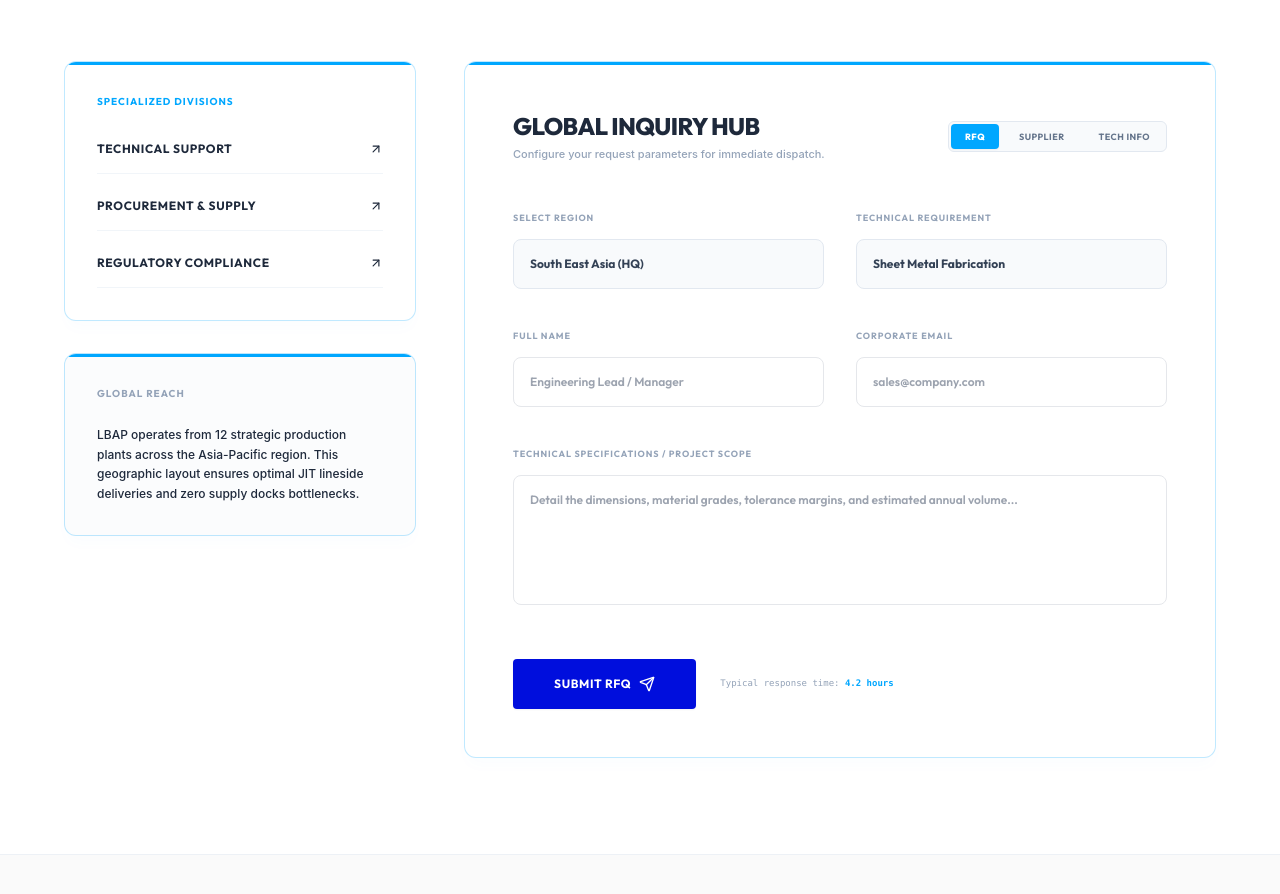
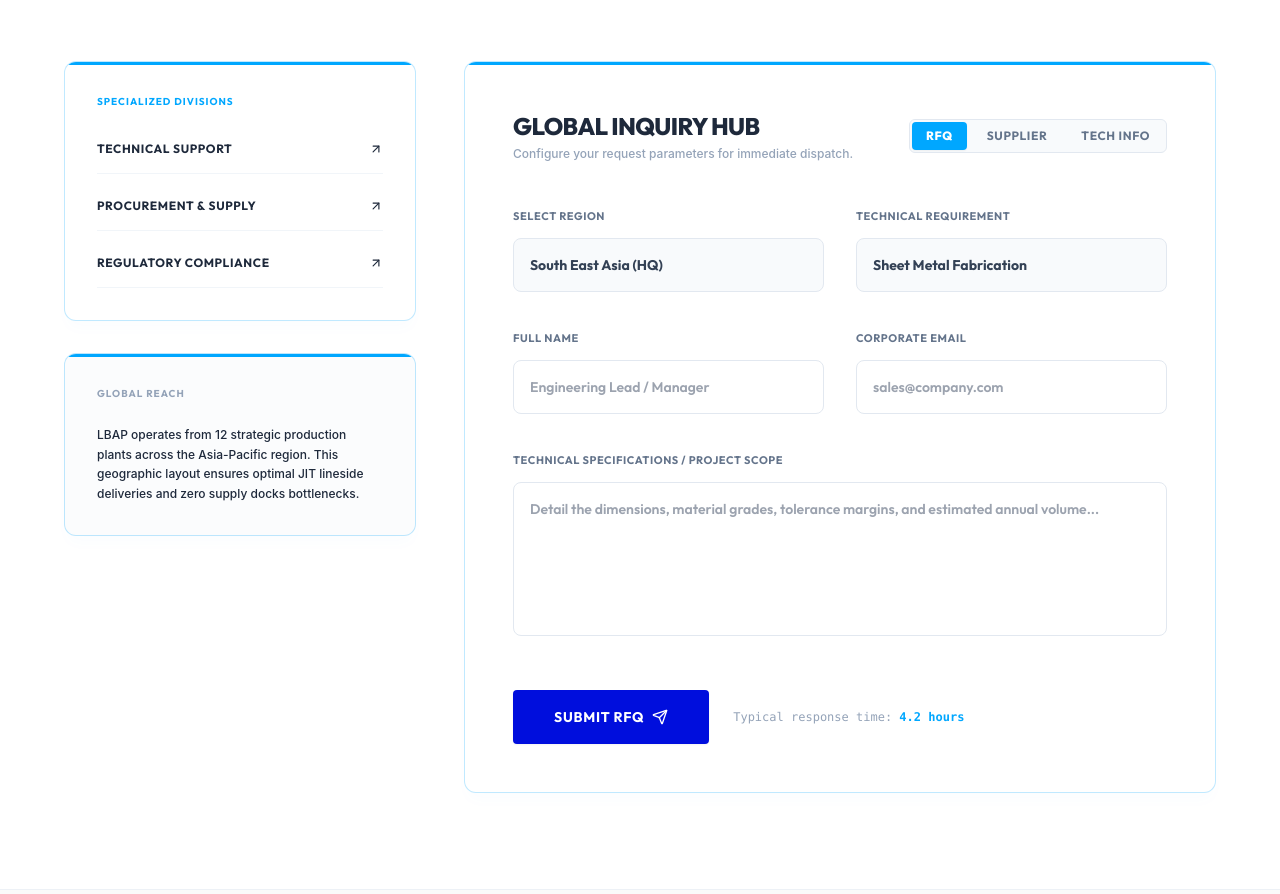
Before and after one commit to Sushmi1705/lbap-1, a React (Vite) app: page /contact in a window 1280 px wide. Shown: the part 880-1774 px from the top of the page. Built offline with nearby package versions, Linux system fonts and the light colour scheme.

Commit message:
style: increase form labels, inputs, selects and helper text font sizes on contact page for readability

```diff
--- a/src/designs/design2/pages/Contact.tsx
+++ b/src/designs/design2/pages/Contact.tsx
@@ -246,7 +246,7 @@ const Contact = () => {
               <div className="flex flex-col md:flex-row justify-between items-start md:items-center mb-10 gap-6">
                 <div>
                   <h2 className="text-2xl font-black text-slate-800 uppercase tracking-tight">Global Inquiry Hub</h2>
-                  <p className="text-slate-400 text-[11px] font-medium font-sans mt-1">Configure your request parameters for immediate dispatch.</p>
+                  <p className="text-slate-400 text-xs font-medium font-sans mt-1">Configure your request parameters for immediate dispatch.</p>
                 </div>
 
                 {/* Form selector buttons */}
@@ -260,7 +260,7 @@ const Contact = () => {
                       key={tab.id}
                       type="button"
                       onClick={() => setQueryType(tab.id)}
-                      className="px-3.5 py-1.5 text-[9px] font-bold uppercase tracking-wider relative transition-all rounded z-10"
+                      className="px-3.5 py-1.5 text-xs font-bold uppercase tracking-wider relative transition-all rounded z-10"
                     >
                       <span className={queryType === tab.id ? 'text-white font-extrabold transition-colors' : 'text-slate-500'}>
                         {tab.label}
@@ -287,7 +287,7 @@ const Contact = () => {
                     <CheckCircle2 className="w-6 h-6" />
                   </div>
                   <h3 className="text-sm font-bold text-slate-800 uppercase tracking-widest">Inquiry Submitted Successfully</h3>
-                  <p className="text-[11px] font-sans max-w-sm mx-auto leading-relaxed">
+                  <p className="text-xs font-sans max-w-sm mx-auto leading-relaxed">
                     Our technical sales team has received your parameters and will compile a specialized report within our 4.2-hour limit.
                   </p>
                 </motion.div>
@@ -295,16 +295,16 @@ const Contact = () => {
                 <form onSubmit={handleFormSubmit} className="space-y-8">
                   <div className="grid grid-cols-1 md:grid-cols-2 gap-8">
                     <div className="space-y-3">
-                      <label className="text-[9px] font-bold uppercase tracking-widest text-slate-400">Select Region</label>
-                      <select className="w-full bg-slate-50 border border-slate-200 p-4 text-xs font-bold text-slate-700 outline-none focus:border-[#00A7FF]/50 transition-colors rounded-lg appearance-none cursor-pointer">
+                      <label className="text-[11px] font-bold uppercase tracking-wider text-slate-500">Select Region</label>
+                      <select className="w-full bg-slate-50 border border-slate-200 p-4 text-sm font-bold text-slate-700 outline-none focus:border-[#00A7FF]/50 transition-colors rounded-lg appearance-none cursor-pointer">
                         <option>South East Asia (HQ)</option>
                         <option>EMEA Region</option>
                         <option>Americas</option>
                       </select>
                     </div>
                     <div className="space-y-3">
-                      <label className="text-[9px] font-bold uppercase tracking-widest text-slate-400">Technical Requirement</label>
-                      <select className="w-full bg-slate-50 border border-slate-200 p-4 text-xs font-bold text-slate-700 outline-none focus:border-[#00A7FF]/50 transition-colors rounded-lg appearance-none cursor-pointer">
+                      <label className="text-[11px] font-bold uppercase tracking-wider text-slate-500">Technical Requirement</label>
+                      <select className="w-full bg-slate-50 border border-slate-200 p-4 text-sm font-bold text-slate-700 outline-none focus:border-[#00A7FF]/50 transition-colors rounded-lg appearance-none cursor-pointer">
                         <option>Sheet Metal Fabrication</option>
                         <option>Heavy Pressing (Tool & Die)</option>
                         <option>Robotic Weld Assembly</option>
@@ -314,25 +314,25 @@ const Contact = () => {
 
                   <div className="grid grid-cols-1 md:grid-cols-2 gap-8">
                     <div className="space-y-3">
-                      <label className="text-[9px] font-bold uppercase tracking-widest text-slate-400">Full Name</label>
-                      <input type="text" required placeholder="Engineering Lead / Manager" className="w-full bg-white border border-slate-250 p-4 text-xs font-semibold text-slate-850 outline-none focus:border-[#00A7FF]/50 transition-colors rounded-lg" />
+                      <label className="text-[11px] font-bold uppercase tracking-wider text-slate-500">Full Name</label>
+                      <input type="text" required placeholder="Engineering Lead / Manager" className="w-full bg-white border border-slate-200 p-4 text-sm font-semibold text-slate-800 outline-none focus:border-[#00A7FF]/50 transition-colors rounded-lg" />
                     </div>
                     <div className="space-y-3">
-                      <label className="text-[9px] font-bold uppercase tracking-widest text-slate-400">Corporate Email</label>
-                      <input type="email" required placeholder="sales@company.com" className="w-full bg-white border border-slate-255 p-4 text-xs font-semibold text-slate-855 outline-none focus:border-[#00A7FF]/50 transition-colors rounded-lg" />
+                      <label className="text-[11px] font-bold uppercase tracking-wider text-slate-500">Corporate Email</label>
+                      <input type="email" required placeholder="sales@company.com" className="w-full bg-white border border-slate-200 p-4 text-sm font-semibold text-slate-800 outline-none focus:border-[#00A7FF]/50 transition-colors rounded-lg" />
                     </div>
                   </div>
 
                   <div className="space-y-3">
-                    <label className="text-[9px] font-bold uppercase tracking-widest text-slate-400">Technical Specifications / Project Scope</label>
-                    <textarea required rows={6} placeholder="Detail the dimensions, material grades, tolerance margins, and estimated annual volume..." className="w-full bg-white border border-slate-255 p-4 text-xs font-semibold text-slate-855 outline-none focus:border-[#00A7FF]/50 transition-colors resize-none rounded-lg"></textarea>
+                    <label className="text-[11px] font-bold uppercase tracking-wider text-slate-500">Technical Specifications / Project Scope</label>
+                    <textarea required rows={6} placeholder="Detail the dimensions, material grades, tolerance margins, and estimated annual volume..." className="w-full bg-white border border-slate-200 p-4 text-sm font-semibold text-slate-800 outline-none focus:border-[#00A7FF]/50 transition-colors resize-none rounded-lg"></textarea>
                   </div>
 
                   <div className="flex flex-col md:flex-row items-center gap-6 pt-4">
-                    <button type="submit" className="flex items-center gap-2 bg-[#000EDD] hover:bg-[#00A7FF] text-white px-10 py-4 text-xs font-bold uppercase tracking-wider transition-colors rounded shadow-sm border border-transparent hover:border-[#FF5C00]">
+                    <button type="submit" className="flex items-center gap-2 bg-[#000EDD] hover:bg-[#00A7FF] text-white px-10 py-4 text-sm font-bold uppercase tracking-wider transition-colors rounded shadow-sm border border-transparent hover:border-[#FF5C00]">
                       Submit RFQ <Send className="w-4 h-4" />
                     </button>
-                    <span className="text-[9px] font-mono text-slate-400">
+                    <span className="text-xs font-mono text-slate-400">
                       Typical response time: <span className="text-[#00A7FF] font-bold">4.2 hours</span>
                     </span>
                   </div>
```
